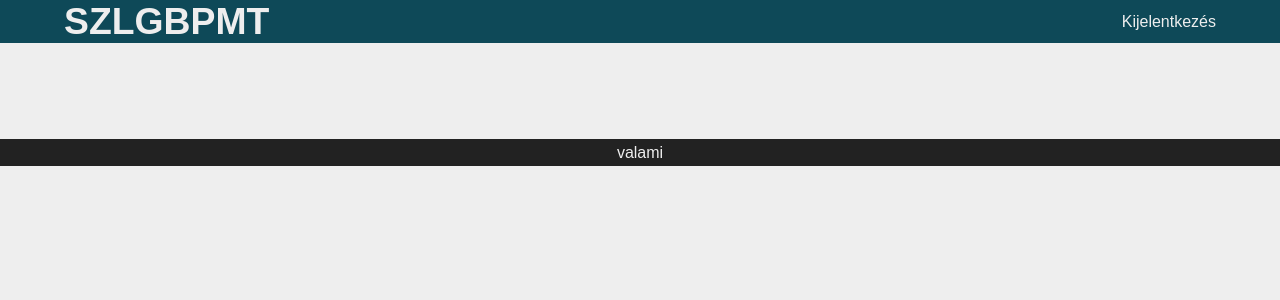
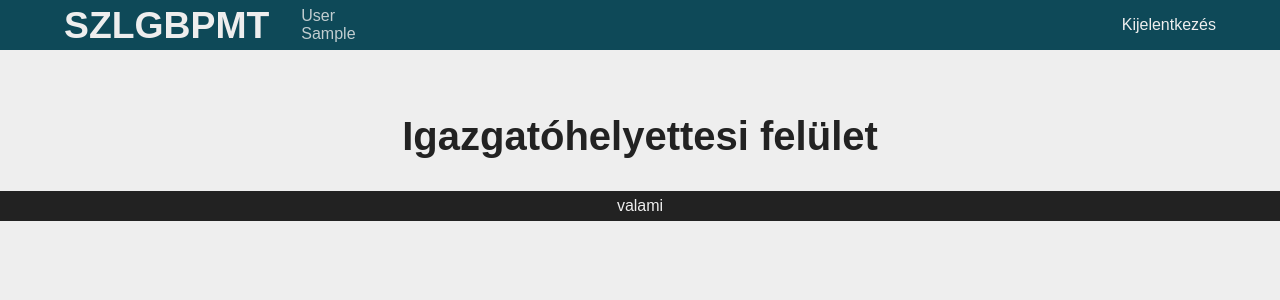
Before and after one commit to njavor/szlgtesi, a Django app: page / in a window 1280 px wide. Shown: the top 300 px of the page. Run offline with Django 4.2, Linux system fonts and the light colour scheme; the visitor is signed in with stand-in values (Sample User, id 1); data that the repository does not hold is empty; some web fonts are replaced.

Commit message:
view forgolódás, kezdetleges igh-i felület

```diff
--- /dev/null
+++ b/jelenletiv/static/css/foglalkozas.css
@@ -0,0 +1,3 @@
+.ma{
+    background-color: rgb(70, 136, 70);
+}
--- a/jelenletiv/static/css/styles.css
+++ b/jelenletiv/static/css/styles.css
@@ -5,6 +5,8 @@
     --feher: #eee;
     --fekete: #222;
     --kek: #0E4958;
+    --zold: #22b573;
+    --speed: 200ms;
 
     font-family: 'Radio Canada', sans-serif;
 }
@@ -17,7 +19,7 @@ body{
 }
 
 header{
-    height: 100%;
+    height: 50px;
     grid-column: 1/4;
 
     background-color: var(--kek);
@@ -29,18 +31,31 @@ header{
 
     align-items: center;
 }
-header .cim{
+header .balh{
     grid-column: 2;
+    display: flex;
+    justify-content: left;
+    align-items: center;
+    gap: 10%;
+}
+.balh .cim{
     font-size: 28pt;
+}
+.balh .felhasznalo{
+    opacity: 80%;
 }
 header nav{
     grid-column: 3;
     justify-self: right;
+    width: 100%;
 }
 header nav ul{
+    width: 100%;
     display: flex;
     justify-content: right;
-    gap: 40%;
+    align-items: center;
+    gap: 10%;
+    text-align: center;
 }
 header nav a:hover{
     opacity: 75%;
@@ -57,7 +72,7 @@ main{
     align-items: center;
 }
 footer{
-    height: 150%;
+    height: 30px;
     grid-column: 1/4;
 
     background-color: var(--fekete);
--- a/jelenletiv/templates/base.html
+++ b/jelenletiv/templates/base.html
@@ -18,11 +18,20 @@
 </head>
 <body>
     <header>
-        <h1 class="cim">SZLGBPMT</h1>
+        <div class="balh">
+            <h1 class="cim">SZLGBPMT</h1>
+            {% if request.user.is_authenticated %}
+            <h4 class="felhasznalo">{{ request.user.last_name }} {{ request.user.first_name }}</h4>
+            {% endif %}
+        </div>
         <nav>
             <ul>
-                <a href=""><li></li></a>
-                <a href=""><li></li></a>
+                {% if azalkalom %}
+                <a href="/{{azalkalom.foglalkozas.url}}"><li>Alkalmak</li></a>
+                {% endif %}
+                {% if staff %}
+                <a href="{% url 'index' %}"><li>Foglalkozások</li></a>
+                {% endif %}
                 {% if request.user.is_authenticated %}
                 <a href="{% url 'logout' %}"><li>Kijelentkezés</li></a>
                 {% endif %}
--- a/jelenletiv/templates/index.html
+++ b/jelenletiv/templates/foglalkozas.html
@@ -1,10 +1,22 @@
 {% extends 'base.html' %}
+
+{% load static %}
+{% block statics %}
+<link rel="stylesheet" href="{% static 'css/foglalkozas.css' %}">
+{% endblock %}
 
 {% block title %}<title>cim</title>{% endblock %}
 
 {% block content %}
 
 <h1>{{ alkalmak.first.foglalkozas.nev }}</h1>
+
+{% if ma %}
+<div class="box ma">
+    <h2>{{ ma.datum }}</h2>
+    <a href="/{{ ma.foglalkozas.url }}/{{ ma.pk }}"><button>Résztvevők</button></a>
+</div>
+{% endif %}
 
 {% for alkalom in alkalmak %}
 <div class="box">
--- /dev/null
+++ b/jelenletiv/templates/ighely.html
@@ -0,0 +1,21 @@
+{% extends 'base.html' %}
+
+{% load static %}
+{% block statics %}
+<link rel="stylesheet" href="{% static 'css/ighely.css' %}">
+{% endblock %}
+
+{% block title %}<title>cim</title>{% endblock %}
+
+{% block content %}
+
+<h1>Igazgatóhelyettesi felület</h1>
+
+{% for foglalkozas in foglalkozasok %}
+<div class="box">
+    <h2>{{ foglalkozas.nev }}</h2>
+    <a href="/{{ foglalkozas.url }}"><button>Alkalmak</button></a>
+</div>
+{% endfor %}
+
+{% endblock %}
--- a/jelenletiv/views.py
+++ b/jelenletiv/views.py
@@ -1,6 +1,9 @@
-from django.shortcuts import render
+import datetime
+import re
+from django.shortcuts import redirect, render
 from django.contrib.auth.decorators import login_required
 from django.contrib.auth.models import User
+from django.http import HttpResponseRedirect
 
 from .models import Alkalom, Foglalkozas
 
@@ -9,17 +12,31 @@ def indexview(request):
     context = {}
     try:
         filter = Foglalkozas.objects.get(edzo = request.user)
-        context['alkalmak'] = Alkalom.objects.filter(foglalkozas = filter)
+        return HttpResponseRedirect(filter.url + '/')
     except:
         context['foglalkozasok'] = Foglalkozas.objects.all()
+        return render(request, "ighely.html", context)
 
-    return render(request, "index.html", context)
+@login_required
+def foglalkozasview(request, fog):
+    context = {'alkalmak': Alkalom.objects.filter(foglalkozas__url = fog).order_by('-datum'),}
+    if not request.user.is_staff:
+        try:
+            ma = Alkalom.objects.filter(foglalkozas__url = fog).get(datum=datetime.datetime.now())
+            context['alkalmak'] = Alkalom.objects.filter(foglalkozas__url = fog).exclude(datum = ma.datum).order_by('-datum')
+            context['ma'] = ma
+        except: pass
+    else:
+        context['staff'] = True
+    return render(request, "foglalkozas.html", context)
+
 
 @login_required
 def alkalomview(request, fog, alk):
-    print(fog + " - ez a fog")
     context = {
         'azalkalom': Alkalom.objects.filter(foglalkozas__url = fog).get(pk = alk),
         'resztvevok': Foglalkozas.objects.get(url = fog).diakok.all(),
     }
+    if request.user.is_staff:
+        context['staff'] = True
     return render(request, "alkalom.html", context)
--- a/mt_jelenletiv/urls.py
+++ b/mt_jelenletiv/urls.py
@@ -1,11 +1,12 @@
 from django.contrib import admin
 from django.urls import path, include
-from jelenletiv.views import indexview, alkalomview
+from jelenletiv.views import foglalkozasview, indexview, alkalomview
 
 urlpatterns = [
     path('admin/', admin.site.urls),
 
     path('', include('django.contrib.auth.urls')),
     path('', indexview, name="index"),
+    path('<str:fog>/', foglalkozasview, name="foglalkozas"),
     path('<str:fog>/<int:alk>/', alkalomview, name="alkalom"),
 ]
```
Also changed, not shown: jelenletiv/static/css/login.css (added, +12 -0 lines), jelenletiv/templates/registration/login.html (+7 -2 lines).
